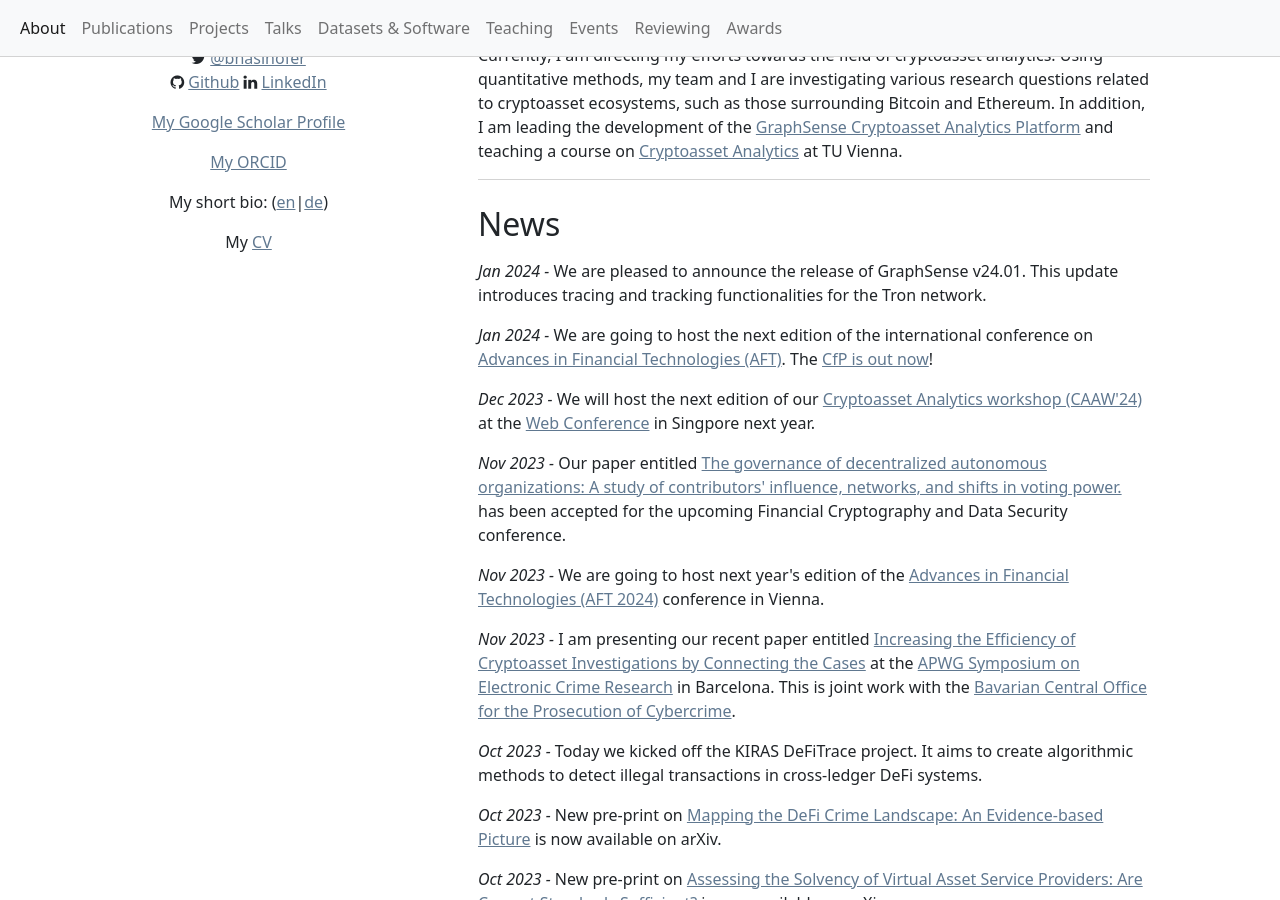
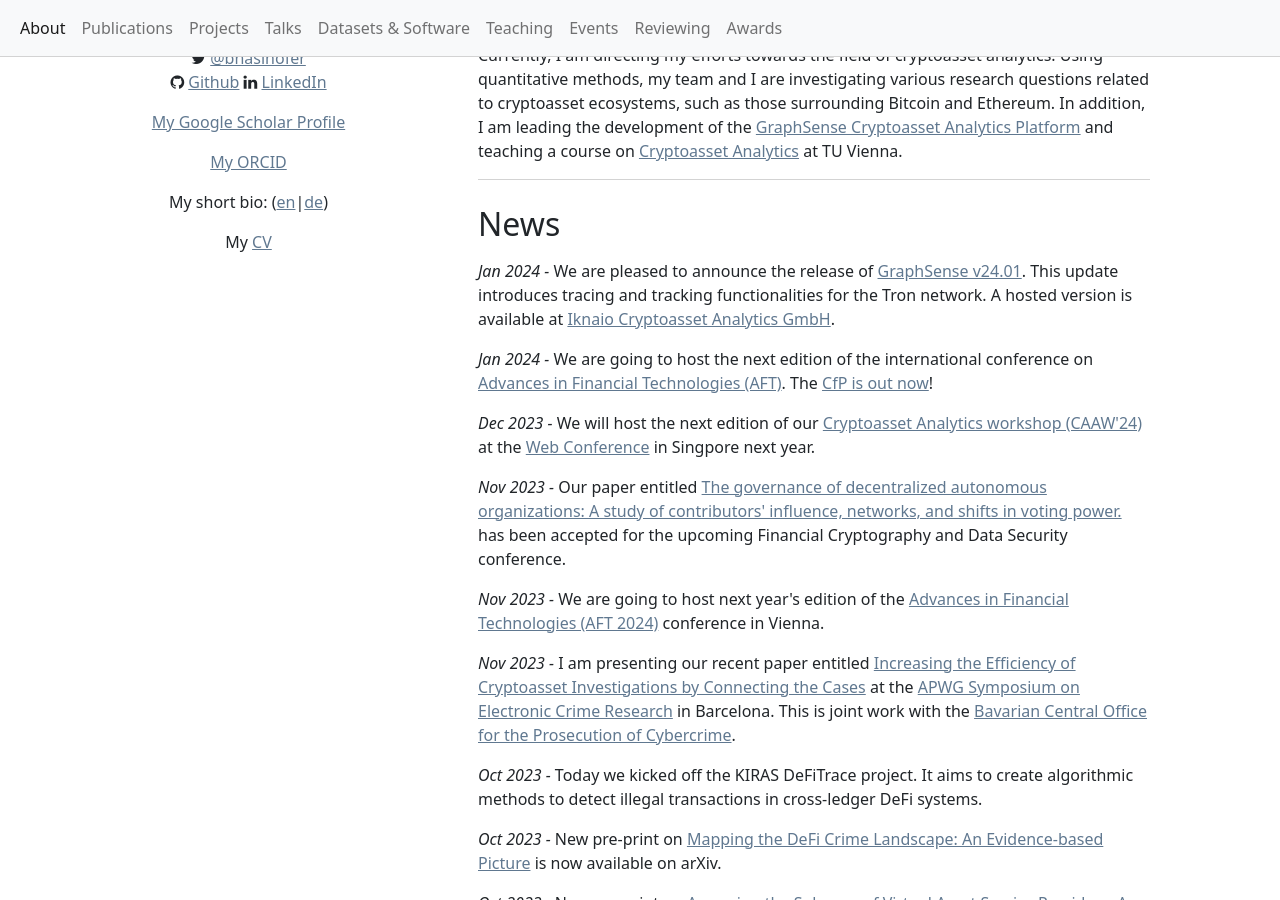
Before and after one commit to behas/behas.github.com, a Jekyll site: the page built from index.html, in a window 1280 px wide and 900 px high, scrolled down 422 px. Built offline with Jekyll 4.4.1, drawn with Linux system fonts in a browser that asks for light colours; a style sheet for code colours, icons or effects is not loaded.

Commit message:
added link

```diff
--- a/_data/news.yml
+++ b/_data/news.yml
@@ -1,7 +1,8 @@
 - date: 2024-01-23
   news: |
-    We are pleased to announce the release of GraphSense v24.01. This update
-    introduces tracing and tracking functionalities for the Tron network.
+    We are pleased to announce the release of <a href="https://graphsense.org/" target="_blank">GraphSense v24.01</a>. This update
+    introduces tracing and tracking functionalities for the Tron network. A hosted version
+    is available at <a href="https://ikna.io" target="_blank">Iknaio Cryptoasset Analytics GmbH</a>.
 
 - date: 2024-01-29
   news: |
```
